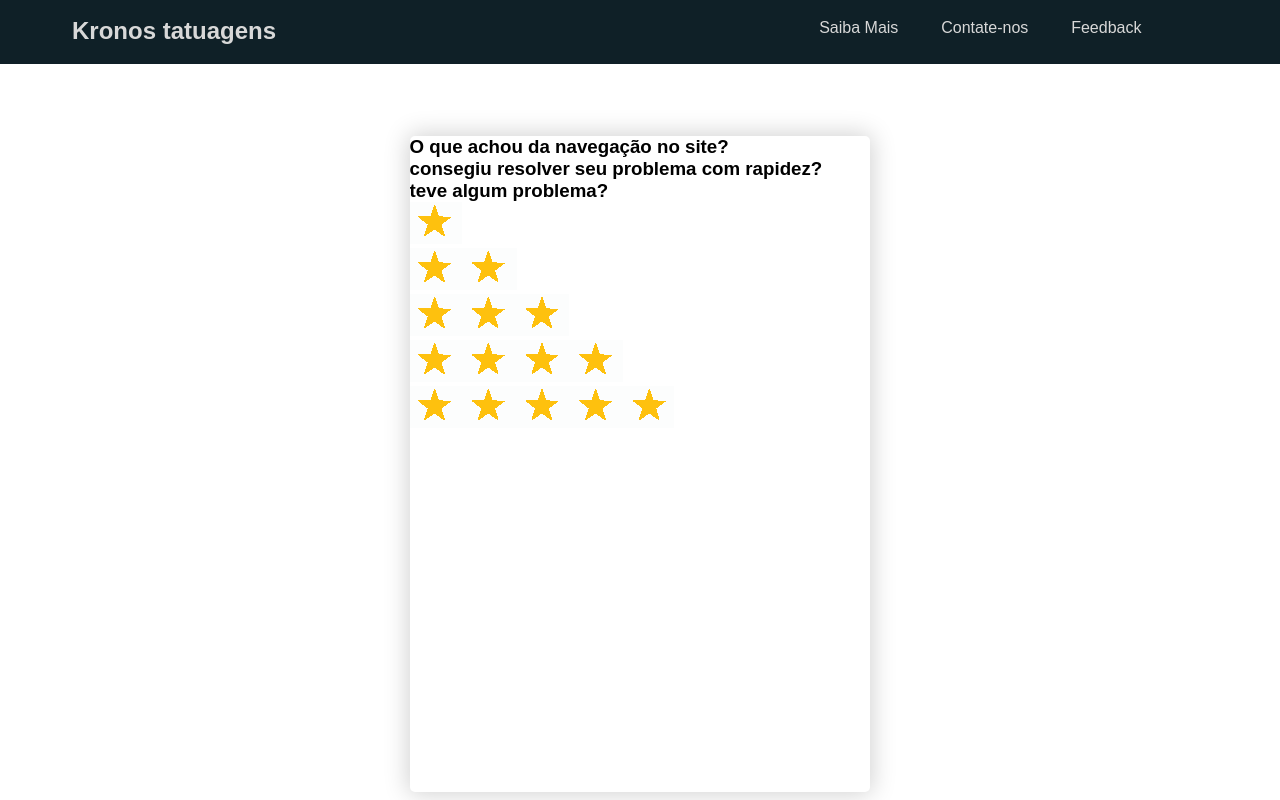
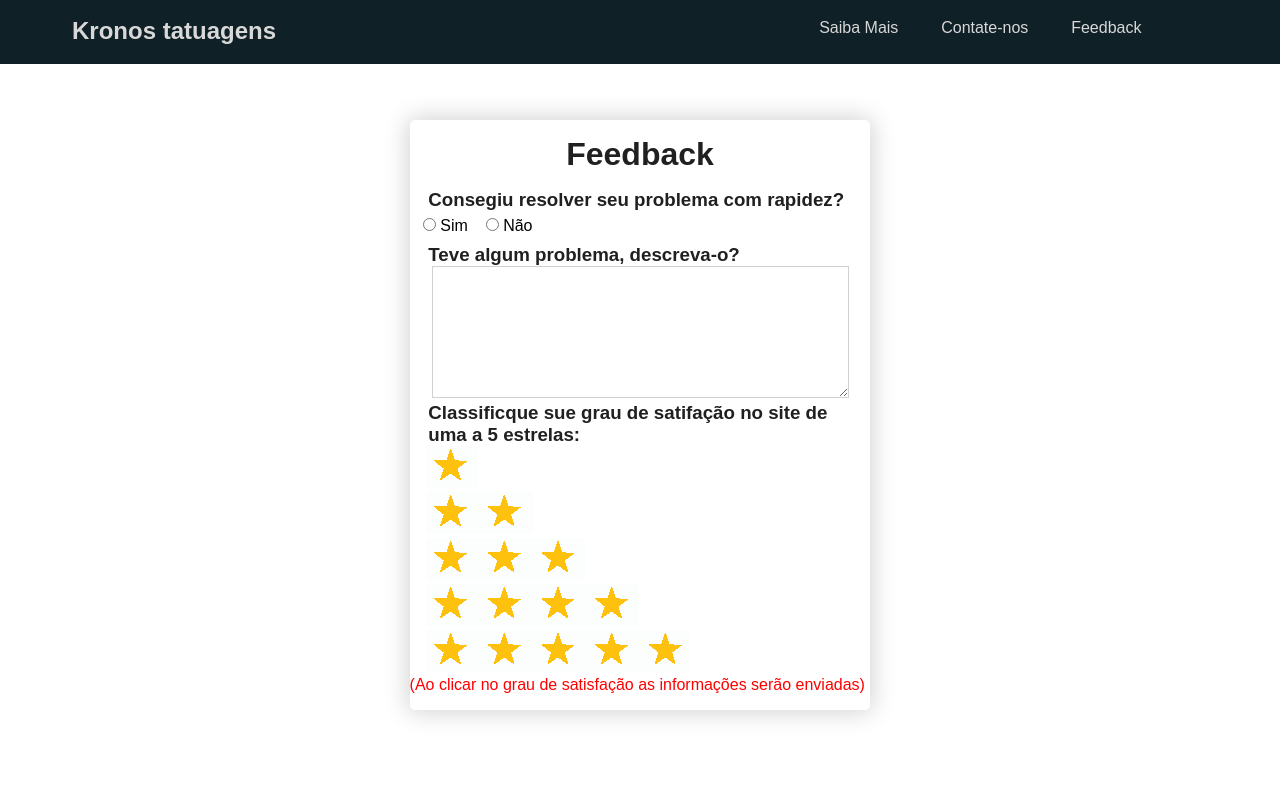
Before and after one commit to matheuseuacho/nomelegal, a plain HTML site: page feedback.html in a window 1280 px wide. Shown: the top 800 px of the page. Drawn offline with Linux system fonts and the light colour scheme.

Commit message:
Add files via upload

```diff
--- a/css/estilosfeedback.css
+++ b/css/estilosfeedback.css
@@ -57,15 +57,72 @@ main {
 #background {
     position: absolute;
     overflow: hidden;
-    top: 17%;
+    top: 15%;
     right: 32%;
-    bottom: 1%;
+    padding-bottom: 1em;
     left: 32%;
     background-color: white;
     border-radius: 5px;
     box-shadow: 0px 0px 25px 2px #d1d1d1;
     ;
 }
+
+#background h1 {
+    color: #202020;
+    text-align: center;
+    margin: 0.5em
+}
+
+
+/*rpidez*/
+
+#tpro {
+    color: #202020;
+    margin-left: 1em;
+}
+
+#novsim {
+    margin: 0.5em 0em 1em 1em;
+    padding: 0em 0em 0em 10em;
+    cursor: pointer;
+}
+
+#novnao {
+    margin: 0.5em 0em 1em 1em;
+    padding: 0em 0em 0em 10em;
+    cursor: pointer;
+}
+
+
+/*descrição*/
+
+#tdesc {
+    color: #202020;
+    margin-left: 1em;
+}
+
+#desc {
+    width: 90%;
+    margin-left: 1em;
+    color: rgb(104, 104, 104);
+    font-size: 1.4em;
+    border-style: solid;
+    border-color: #d1d1d1;
+}
+
+#sats {
+    margin: 0em 0em 0em 1em;
+    color: #202020;
+}
+
+#imagemzada {
+    margin: 0em 0em 0em 1em;
+}
+
+p {
+    color: red;
+}
+
 
 /*footer*/
 
@@ -90,6 +147,7 @@ footer li {
 footer a {
     color: white;
 }
+
 ,
 footer a:hover {
     text-decoration: underline;
--- a/feedback.html
+++ b/feedback.html
@@ -10,37 +10,46 @@
 <body>
     <header>
         <h2>
-            <a href="Index.html">Kronos tatuagens</a></h2>
+            <a href="index.html">Kronos tatuagens</a></h2>
         <nav>
             <ul>
                 <li><a href="saibamais.html">Saiba Mais</a></li>
-                <li><a href="#">Contate-nos</a></li>
+                <li><a href="index.html">Contate-nos</a></li>
                 <li><a href="feedback.html">Feedback</a></li>
             </ul>
         </nav>
     </header>
     <main>
         <div id="background">
-            <h3>O que achou da navegação no site?</h3>
-            <h3>consegiu resolver seu problema com rapidez?</h3>
-            <h3>teve algum problema?</h3>
-            <img src="img\1e.png"><br>
-            <img src="img\2e.png"><br>
-            <img src="img\3e.png"><br>
-            <img src="img\4e.png"><br>
-            <img src="img\5e.png">
+            <h1>Feedback</h1>
+
+            <form>
+                <h3 id="tpro">Consegiu resolver seu problema com rapidez?</h3>
+                <label><input type="radio" name="nov" value="sim" id="novsim"> Sim</label>
+                <label><input type="radio" name="nov" value="não" id="novnao"> Não</label><br>
+                <h3 id="tdesc">Teve algum problema, descreva-o?</h3>
+                <textarea id="desc" cols="40" rows="5"></textarea><br>
+                <h3 id="sats">Classificque sue grau de satifação no site de uma a 5 estrelas:</h3>
+                <div id="imagemzada">
+                    <input type="image" src="img\1e.png"><br>
+                    <input type="image" src="img\2e.png"><br>
+                    <input type="image" src="img\3e.png"><br>
+                    <input type="image" src="img\4e.png"><br>
+                    <input type="image" src="img\5e.png"><br>
+                </div>
+                <p>(Ao clicar no grau de satisfação as informações serão enviadas)</p>
         </div>
     </main>
     <footer>
         <ul>
-            <li><a href="Index.html">Kronos tatuagens</a></li>
+            <li><a href="index.html">Kronos tatuagens</a></li>
             <li><a href="#">Feedback</a></li>
 
 
         </ul>
         <ul>
             <li><a href="saibamais.html">Saiba mais</a></li>
-            <li><a href="#">Contate-nos</a></li>
+            <li><a href="index.html">Contate-nos</a></li>
         </ul>
         <p>________________________________________________________________________________________________________________________________________________</p>
     </footer>
```
Also changed, not shown: index.html (+2 -2 lines), saibamais.html (+1 -1 lines).
